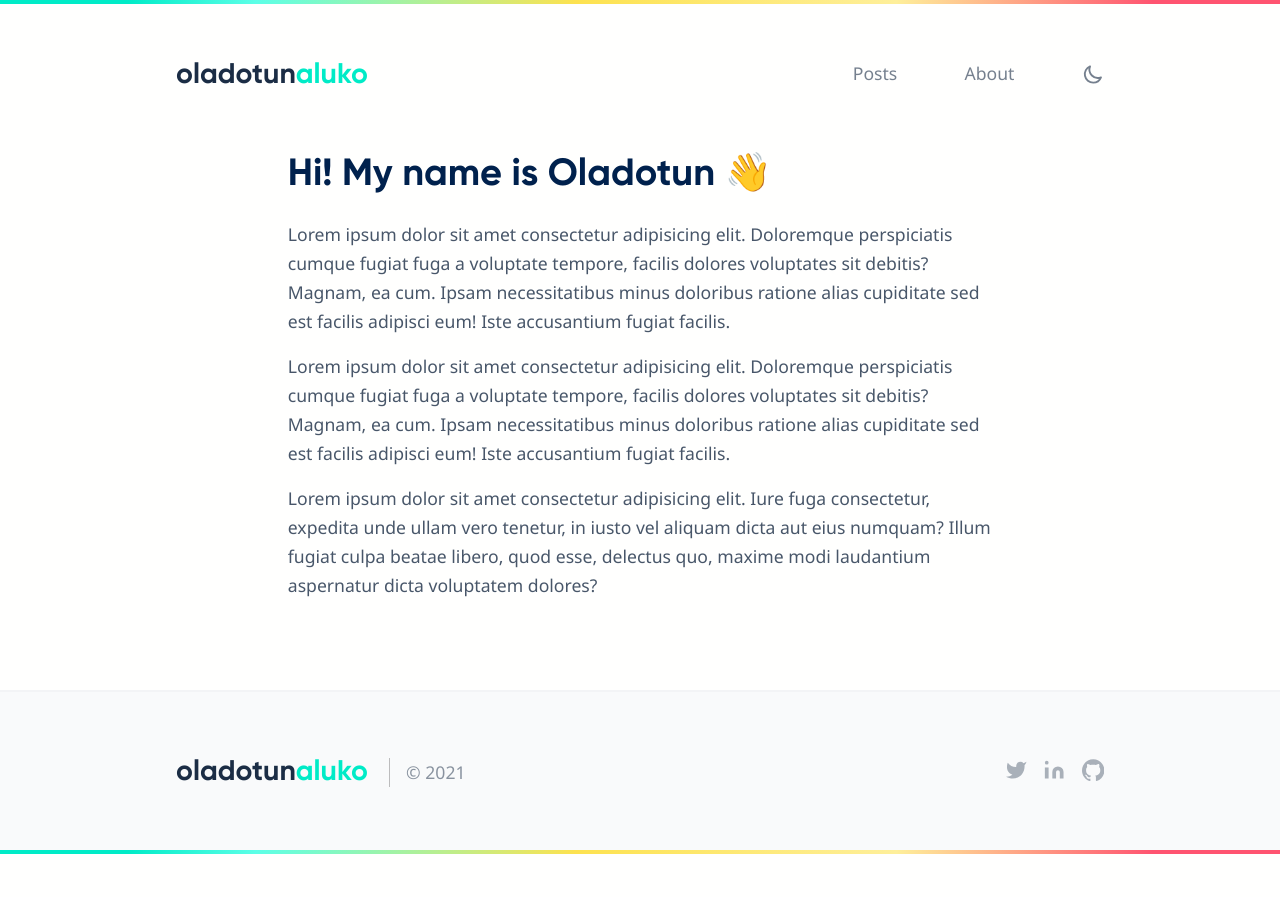
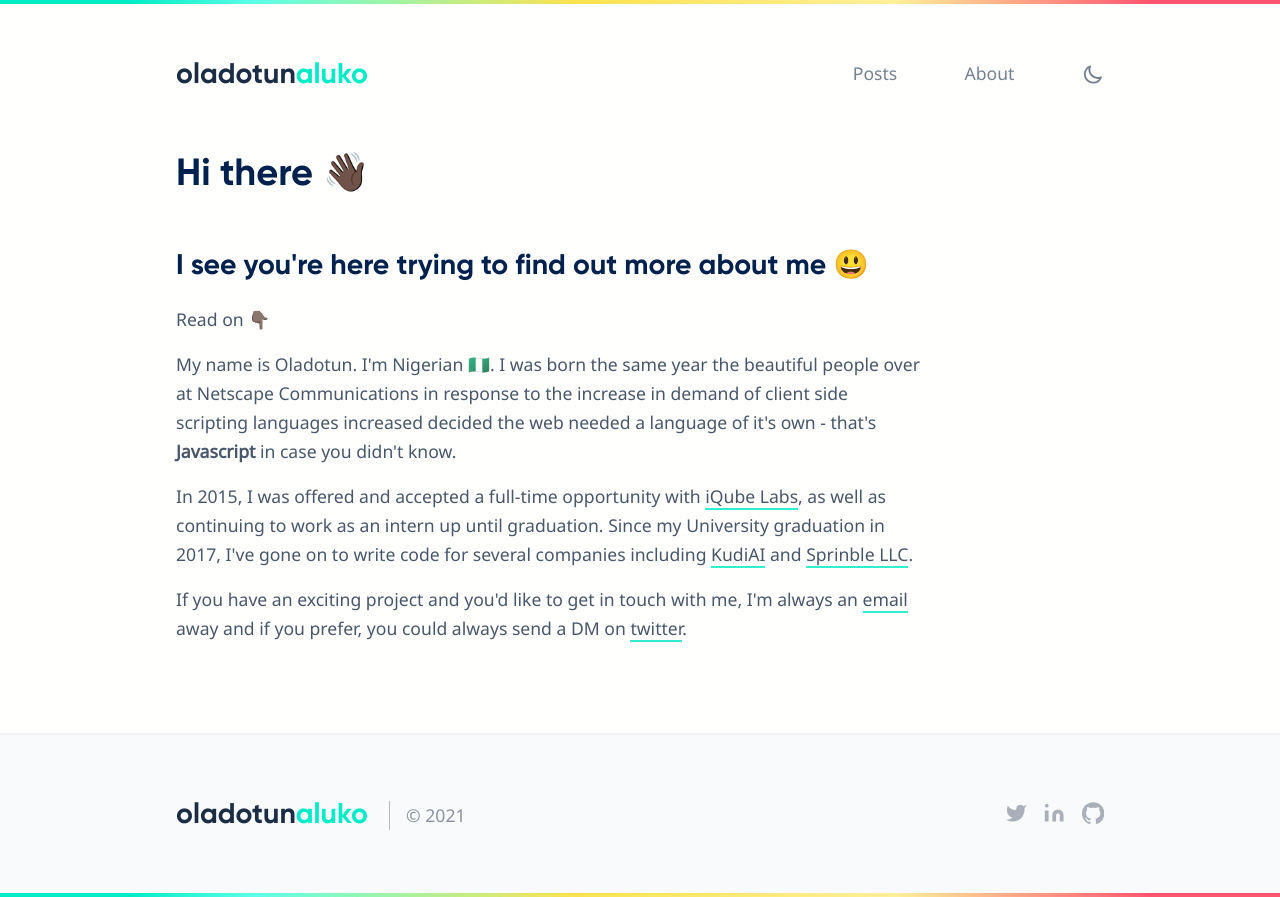
Before and after one commit to Nutod/oladotunaluko, a Next.js app: page /about in a window 1280 px wide. Before the commit the page ends 854 px from the top, so only its background shows below. Built offline with nearby package versions, Linux system fonts and the light colour scheme.

Commit message:
Added new about content

```diff
--- a/components/About.js
+++ b/components/About.js
@@ -1,27 +1,45 @@
 export default function About() {
   return (
     <div className="about-content">
-      <h3>Hi! My name is Oladotun 👋</h3>
+      <h3>Hi there 👋🏿</h3>
+      <h4>I see you're here trying to find out more about me 😃</h4>
+      <p>Read on 👇🏿</p>
       <p>
-        Lorem ipsum dolor sit amet consectetur adipisicing elit. Doloremque
-        perspiciatis cumque fugiat fuga a voluptate tempore, facilis dolores
-        voluptates sit debitis? Magnam, ea cum. Ipsam necessitatibus minus
-        doloribus ratione alias cupiditate sed est facilis adipisci eum! Iste
-        accusantium fugiat facilis.
+        My name is Oladotun. I'm Nigerian 🇳🇬. I was born the same year the
+        beautiful people over at Netscape Communications in response to the
+        increase in demand of client side scripting languages increased decided
+        the web needed a language of it's own - that's{' '}
+        <strong>Javascript</strong> in case you didn't know.
       </p>
       <p>
-        Lorem ipsum dolor sit amet consectetur adipisicing elit. Doloremque
-        perspiciatis cumque fugiat fuga a voluptate tempore, facilis dolores
-        voluptates sit debitis? Magnam, ea cum. Ipsam necessitatibus minus
-        doloribus ratione alias cupiditate sed est facilis adipisci eum! Iste
-        accusantium fugiat facilis.
+        In 2015, I was offered and accepted a full-time opportunity with{' '}
+        <a
+          rel="noopener"
+          href="https://www.iqubesolutions.com.ng/"
+          target="_blank"
+        >
+          iQube Labs
+        </a>
+        , as well as continuing to work as an intern up until graduation. Since
+        my University graduation in 2017, I've gone on to write code for several
+        companies including{' '}
+        <a rel="noopener" href="https://kudi.com/" target="_blank">
+          KudiAI
+        </a>{' '}
+        and{' '}
+        <a rel="noopener" href="https://www.sprinble.com/" target="_blank">
+          Sprinble LLC
+        </a>
+        .
       </p>
       <p>
-        Lorem ipsum dolor sit amet consectetur adipisicing elit. Iure fuga
-        consectetur, expedita unde ullam vero tenetur, in iusto vel aliquam
-        dicta aut eius numquam? Illum fugiat culpa beatae libero, quod esse,
-        delectus quo, maxime modi laudantium aspernatur dicta voluptatem
-        dolores?
+        If you have an exciting project and you'd like to get in touch with me,
+        I'm always an <a href="mailto:alukodotun@gmail.com">email</a> away and
+        if you prefer, you could always send a DM on{' '}
+        <a rel="noopener" href="https://twitter.com/Nutod_20">
+          twitter
+        </a>
+        .
       </p>
     </div>
   )
--- a/styles/_about.scss
+++ b/styles/_about.scss
@@ -17,7 +17,7 @@
 }
 
 .about-content {
-  max-width: 70ch;
-  margin-left: auto;
-  margin-right: auto;
+  max-width: 74ch;
+  // margin-left: auto;
+  // margin-right: auto;
 }
--- a/styles/_elements.scss
+++ b/styles/_elements.scss
@@ -82,6 +82,10 @@ blockquote {
   margin: 0;
 }
 
+strong {
+  font-weight: 900;
+}
+
 form {
   background-color: var(--footerBackground);
   padding: $size-600 $size-500;
```
